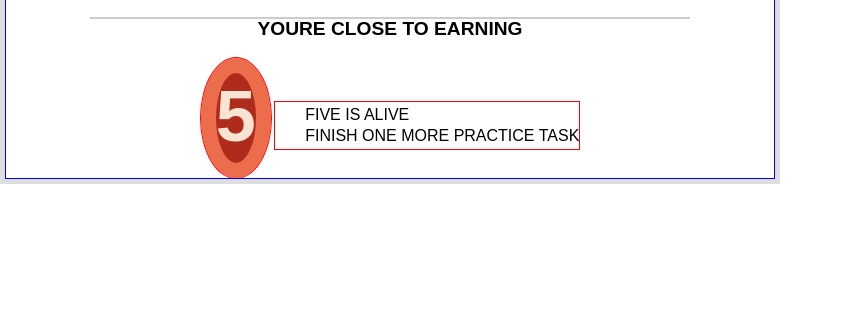
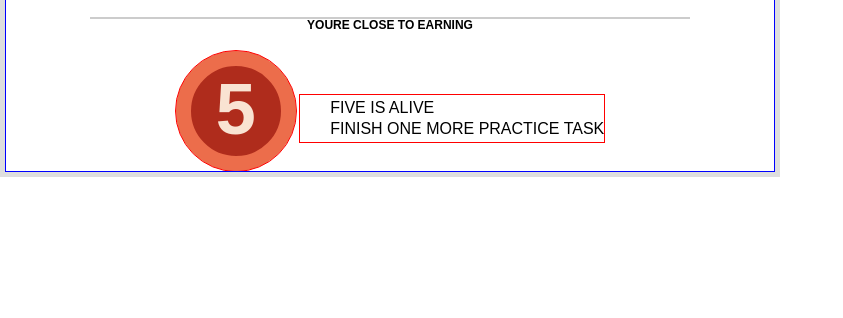
Before and after one commit to tmroberts/little-web-samples, a plain HTML site: page day-03-khan/khan.html in a window 1280 px wide. Shown: the part 482-800 px from the top of the page, without its empty margins (0-843 px from the left). Drawn offline with Linux system fonts and the light colour scheme.

Commit message:
updates to Khan Academy page

```diff
--- a/day-03-khan/khan.css
+++ b/day-03-khan/khan.css
@@ -174,7 +174,7 @@
 
 .close-to-earning h2 {
 	font-weight:bold;
-	font-size: 1.2em;
+	font-size: .75em;
 	text-transform:uppercase;
   margin: 0 0 20px 0
 
@@ -191,7 +191,7 @@
 	height: 90px;
 	line-height: 1.2em;
 	outline: solid 1px red;
-	width 90px;
+	width: 90px;
 
 
 }
```
Also changed, not shown: day-03-khan/khan.html (+1 -5 lines).
